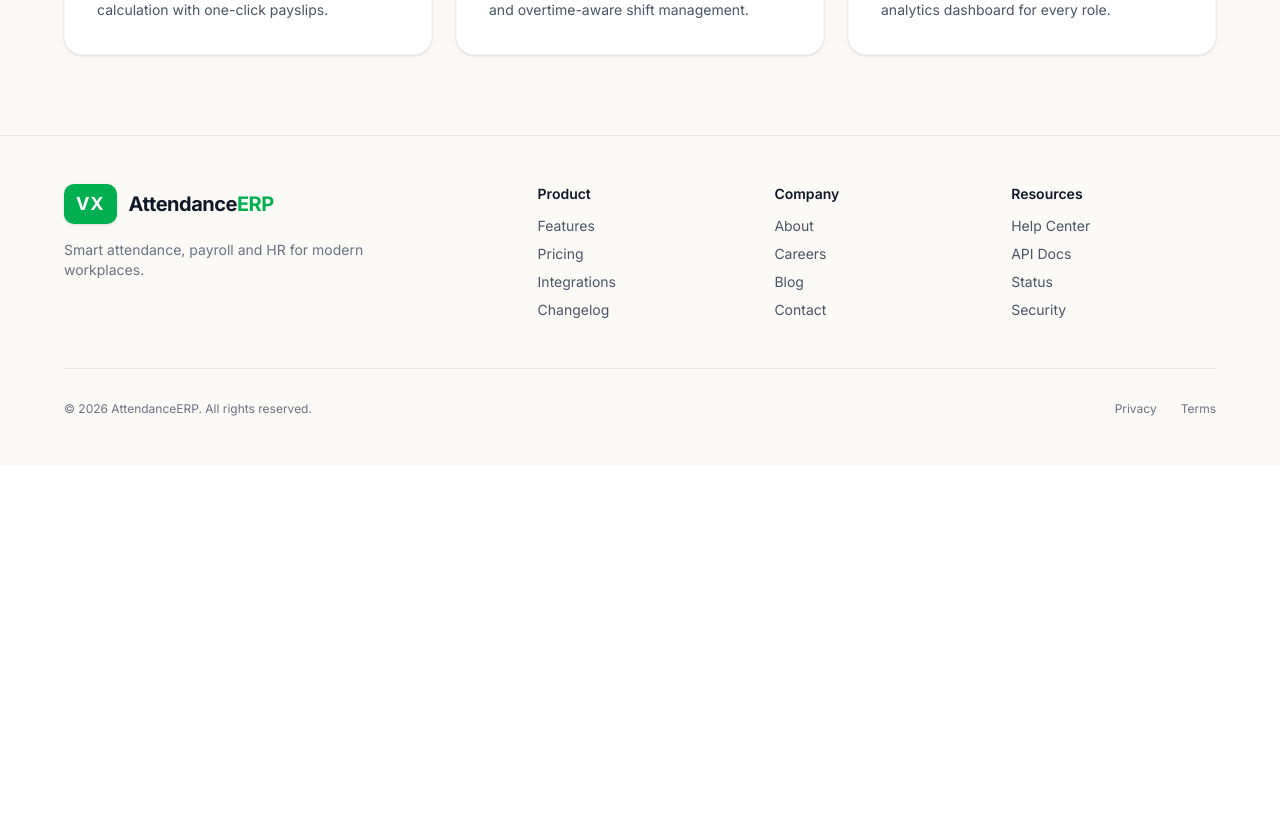
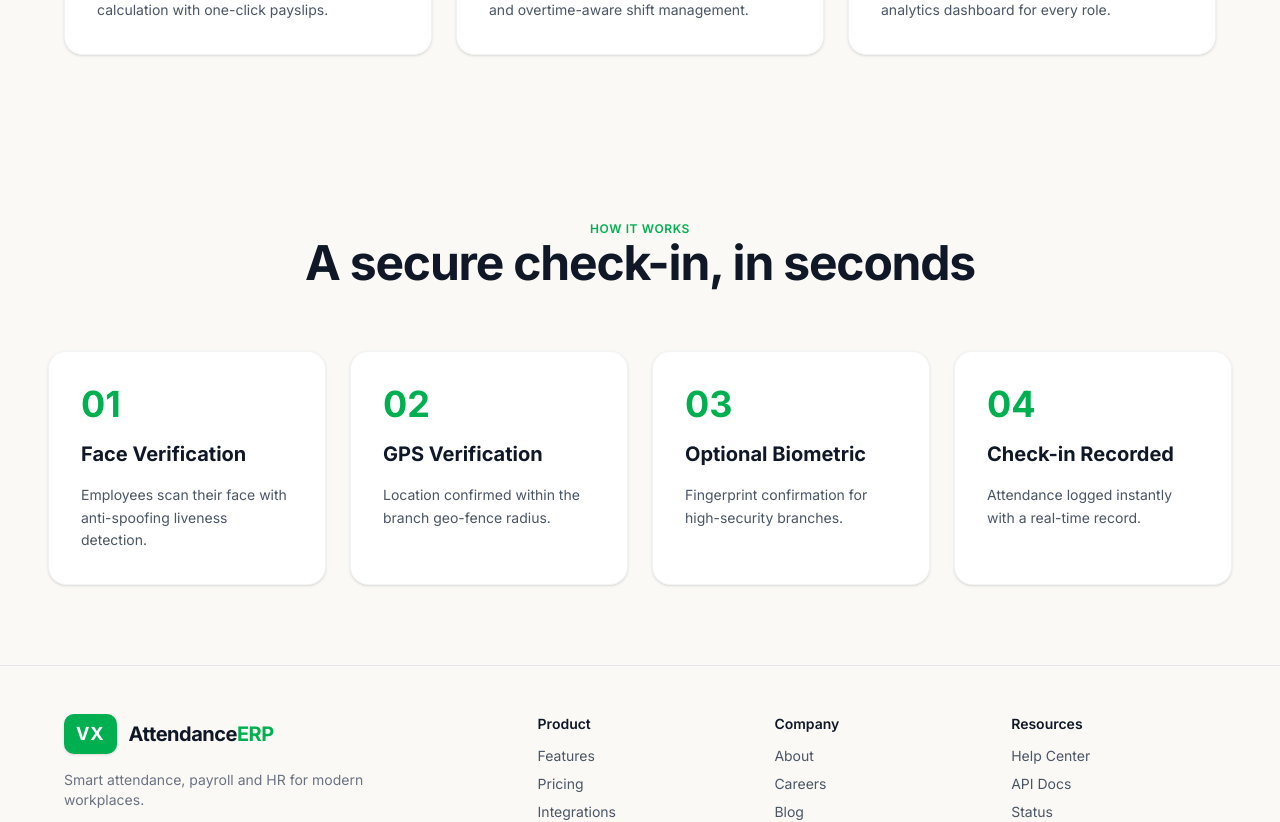
Before and after one commit to mdantormia1779-dev/smartattendence, a Next.js app: page / in a window 1280 px wide. Shown: the part 1560-2382 px from the top of the page. Before the commit the page ends 2025 px from the top, so only its background shows below. Built offline with nearby package versions, Linux system fonts and the light colour scheme.

Commit message:
howto work section added

```diff
--- /dev/null
+++ b/src/app/Components/Home/HowItWorks.jsx
@@ -0,0 +1,72 @@
+import React from 'react';
+
+const stepsData = [
+    {
+        number: "01",
+        title: "Face Verification",
+        description: "Employees scan their face with anti-spoofing liveness detection."
+    },
+    {
+        number: "02",
+        title: "GPS Verification",
+        description: "Location confirmed within the branch geo-fence radius."
+    },
+    {
+        number: "03",
+        title: "Optional Biometric",
+        description: "Fingerprint confirmation for high-security branches."
+    },
+    {
+        number: "04",
+        title: "Check-in Recorded",
+        description: "Attendance logged instantly with a real-time record."
+    }
+];
+
+const HowItWorks = () => {
+    return (
+        <section className="w-full bg-[#FBF9F5] py-20 px-6 md:px-12">
+
+            {/* Section Header */}
+            <div className="max-w-6xl mx-auto text-center space-y-4 mb-16">
+                <span className="text-xs font-semibold uppercase tracking-wider text-[#00B050]">
+                    How it works
+                </span>
+
+                <h2 className="text-3xl md:text-5xl font-bold tracking-tight text-gray-900">
+                    A secure check-in, in seconds
+                </h2>
+            </div>
+
+            {/* Steps Cards Grid */}
+            <div className="max-w-7xl mx-auto grid grid-cols-1 sm:grid-cols-2 lg:grid-cols-4 gap-6">
+                {stepsData.map((step, index) => (
+                    <div
+                        key={index}
+                        className="bg-white p-8 rounded-2xl border border-gray-100 shadow-sm relative flex flex-col justify-between"
+                    >
+                        <div className="space-y-4">
+                            {/* Step Number */}
+                            <div className="text-3xl md:text-4xl font-bold text-[#00B050]">
+                                {step.number}
+                            </div>
+
+                            {/* Step Title */}
+                            <h3 className="text-xl font-bold text-gray-900">
+                                {step.title}
+                            </h3>
+
+                            {/* Step Description */}
+                            <p className="text-sm text-gray-600 leading-relaxed">
+                                {step.description}
+                            </p>
+                        </div>
+                    </div>
+                ))}
+            </div>
+
+        </section>
+    );
+};
+
+export default HowItWorks;
--- a/src/app/page.tsx
+++ b/src/app/page.tsx
@@ -1,12 +1,14 @@
 
 import HeroSection from './Components/Home/HeroSection';
 import FeaturesSection from './Components/Home/FeaturesSection';
+import HowItWorks from './Components/Home/HowItWorks';
 
 export default function Home() {
   return (
     <div>
       <HeroSection />
       <FeaturesSection />
+      <HowItWorks />
     </div>
   );
 }
```
